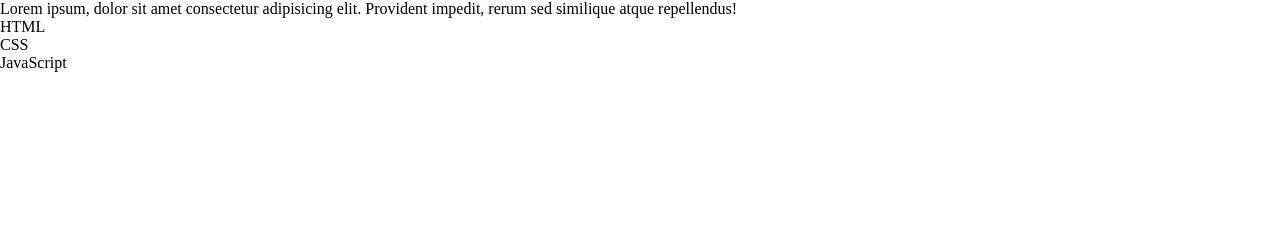
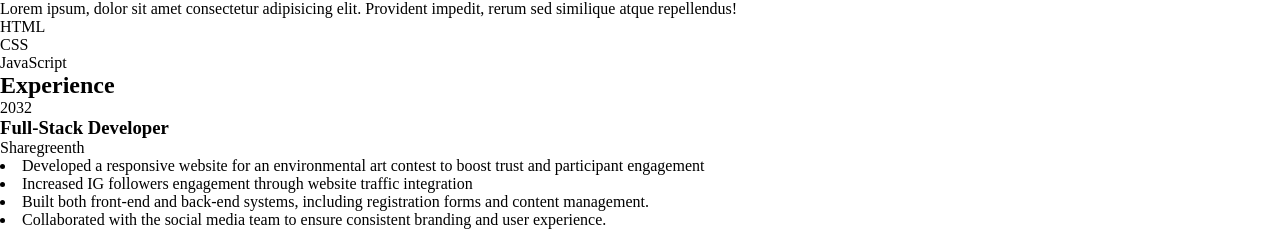
Before and after one commit to BazkilleR/my-portfolio, a React (Vite) app: page / in a window 1280 px wide. Shown: the part 655-884 px from the top of the page. Before the commit the page ends 800 px from the top, so only its background shows below. Built offline with nearby package versions, Linux system fonts and the light colour scheme.

Commit message:
create experience section

```diff
--- a/src/App.jsx
+++ b/src/App.jsx
@@ -3,6 +3,7 @@ import Hero from "./components/Hero.jsx";
 import Navbar from "./components/Navbar.jsx";
 import Skill from "./components/Skill.jsx";
 import Project from "./components/Project.jsx";
+import Experience from "./components/Experience.jsx";
 
 function App() {
   return (
@@ -11,6 +12,9 @@ function App() {
       <Hero />
       <Skill />
       <Project />
+      <div>
+        <Experience />
+      </div>
     </div>
   );
 }
--- /dev/null
+++ b/src/components/Experience.jsx
@@ -0,0 +1,32 @@
+const Experience = () => {
+  return (
+    <section className="experience-section">
+      <h2>Experience</h2>
+      <div className="e-card">
+        <p className="date">2032</p>
+        <h3 className="e-title">Full-Stack Developer</h3>
+        <p className="e-sub">Sharegreenth</p>
+        <p className="e-descr">
+          <li>
+            Developed a responsive website for an environmental art contest to
+            boost trust and participant engagement
+          </li>
+          <li>
+            Increased IG followers engagement through website traffic
+            integration
+          </li>
+          <li>
+            Built both front-end and back-end systems, including registration
+            forms and content management.
+          </li>
+          <li>
+            Collaborated with the social media team to ensure consistent
+            branding and user experience.
+          </li>
+        </p>
+      </div>
+    </section>
+  );
+};
+
+export default Experience;
```
